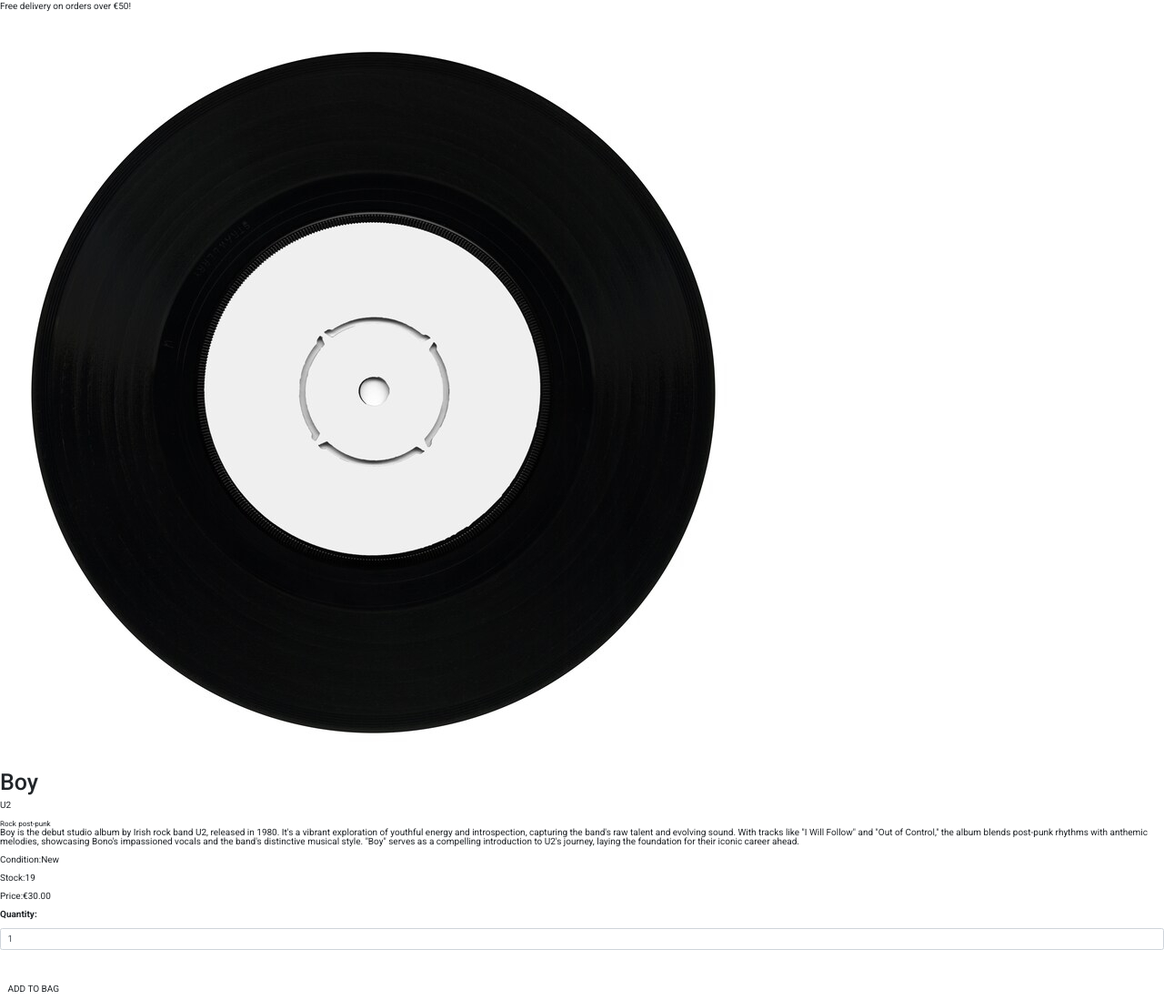
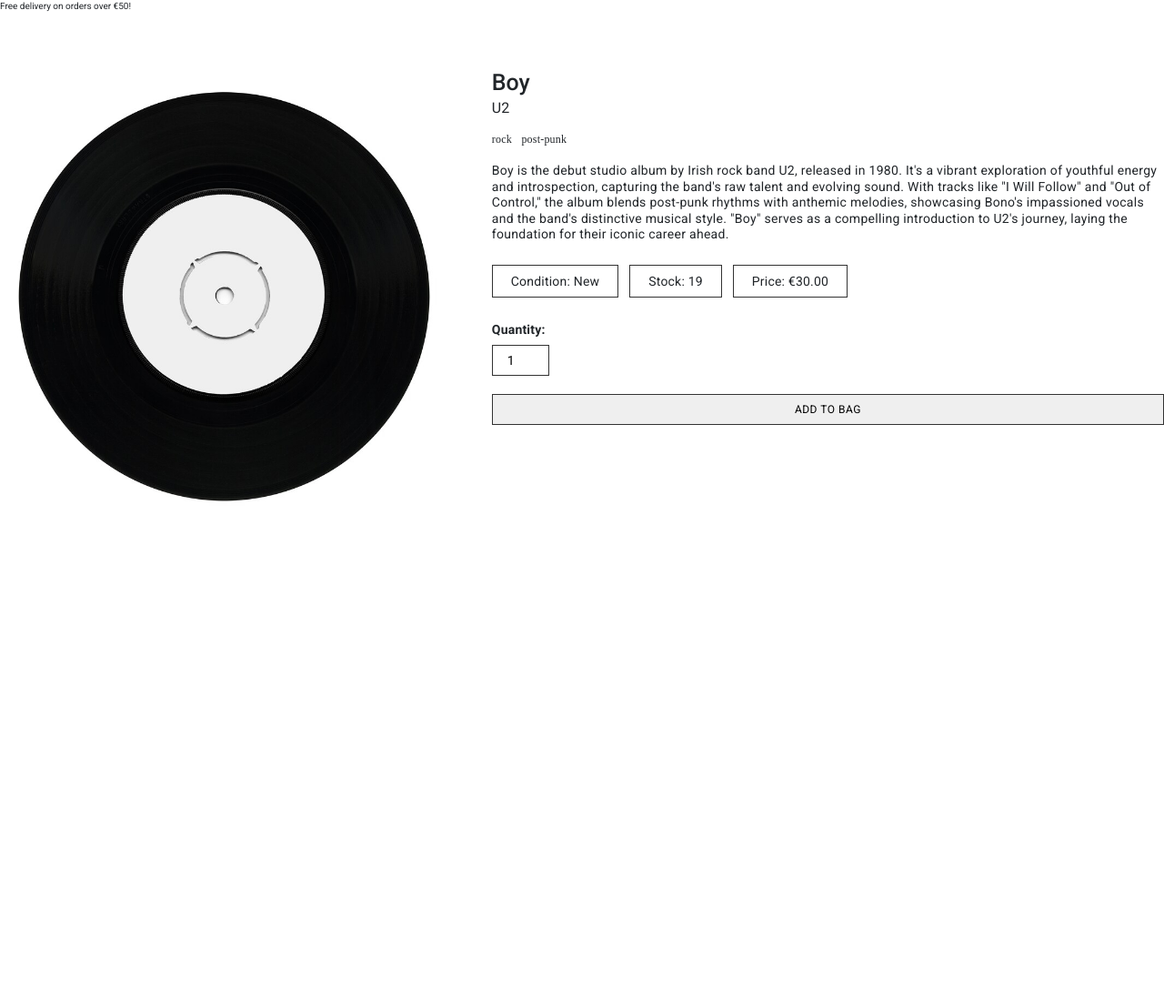
Before and after one commit to AndrewHyland757/Vinyl-Hog-, a Django app: page /products/product/1 in a window 1280 px wide. Shown: the part 35-1134 px from the top of the page at 91% size. After the commit the page ends 586 px from the top, so only its background shows below. Run offline with Django 3.2, Linux system fonts and the light colour scheme; data comes from the database, SQL or seed files in the repository; both versions use the stored data as it was after the commit; some libraries are stand-ins or nearby versions.

Commit message:
Add product.html css styling

```diff
--- a/products/templates/products/product.html
+++ b/products/templates/products/product.html
@@ -18,24 +18,27 @@
     </div>
 
     <div class="details-container">
-        <h1> {{ product.title }}</h1>
-        <p> {{ product.artist }}</p>
+        <h1 class="product-title"> {{ product.title }}</h1>
+        <p class="product-artist"> {{ product.artist }}</p>
         {% for genre in product.genres.all %}
-            <span class="tag tag--pill tag--main">
-                <small>{{genre}}</small>
+            <span>
+                <p class="genre-tag">{{genre}}</p>
             </span>
         {% endfor %}
-        <p> {{ product.description }}</p>
-        <p> Condition:{{ product.condition }}</p>
-        <p> Stock:{{ product.stock }}</p>
-        <p> Price:€{{ product.price }}</p>
+        <p class="product-description"> {{ product.description }}</p>
+
+        <div class="info-box">
+        <p class="product-condition"> Condition: {{ product.condition }}</p>
+        <p class="product-stock"> Stock: {{ product.stock }}</p>
+        <p class="product-price"> Price: €{{ product.price }}</p>
+        </div>
 
         <form class="form" action="{% url 'add-basket' product.id %}" method="POST">
             {% csrf_token %}
-            <p class="mt-3"><strong>Quantity:</strong></p>
+            <p class="quantity"><strong>Quantity:</strong></p>
 
-            <input class="form-control qty_input" type="number" name="quantity" value="1" min="1" max="99" >
-            <input type="submit" class="btn btn-black rounded-0 text-uppercase mt-5" value="Add to Bag">
+            <input class=" qty-input" type="number" name="quantity" value="1" min="1" max="99" >
+            <input type="submit" class="btn-add" value="Add to Bag">
             <input type="hidden" name="redirect_url" value="{{ request.path }}">
 
         </form>
--- a/static/styles/product.css
+++ b/static/styles/product.css
@@ -1,14 +1,134 @@
 .product-container {
-    display:grid:
-    grid-
+    max-width: 1400px;
+    margin: 0 auto;
+    display:grid;
+    grid-template-columns: 1fr 1.5fr;
+    gap: 4.8rem;
+    margin-top: 6.4rem;
+
 
 
 }
 
+
 .img-container {
+    background-color: pink;
+}
+
+.img-container img {
+    width: 100%;
 
 }
 
 .details-container {
+    background-color: ;
 
 }
+
+.product-title {
+    margin-bottom: .5rem;
+
+}
+
+.product-artist {
+    font-size: 1.6rem;
+    letter-spacing: .02rem;
+    margin-bottom: 2rem;
+
+}
+
+.genre-tag {
+    display: inline-block;
+    width:fit-content;
+    font-size: 1.2rem;
+    letter-spacing: .02rem;
+    text-transform: lowercase;
+    font-family: 'Times New Roman', Times, serif;
+    /*
+    border: .1rem solid #333;
+
+    padding: .25rem .5rem;
+    */
+    margin-right: .8rem;
+    margin-bottom: 2rem;
+
+}
+
+.product-description {
+    font-size: 1.4rem;
+    line-height: 1.25;
+    letter-spacing: .03rem;
+    margin-bottom: 2.4rem;
+
+}
+
+.info-box {
+    display: flex;
+    gap: 1.2rem;
+    margin-bottom: 1.8rem;
+}
+.product-condition {
+
+    width:fit-content;
+    font-size: 1.4rem;
+    letter-spacing: .02rem;
+    padding: 1rem 2rem;
+    border-radius: 0;
+    border: .1rem solid #333;
+
+}
+
+.product-stock {
+
+    width: fit-content;
+    font-size: 1.4rem;
+    letter-spacing: .02rem;
+    padding: 1rem 2rem;
+    border-radius: 0;
+    border: .1rem solid #333;
+
+}
+
+.product-price {
+    width:;
+
+    font-size: 1.4rem;
+    letter-spacing: .02rem;
+    padding: 1rem 2rem;
+    border-radius: 0;
+    border: .1rem solid #333;
+
+}
+
+.quantity {
+    font-size: 1.4rem;
+    letter-spacing: .02rem;
+
+}
+
+.qty-input {
+    width:fit-content;
+    font-size: 1.4rem;
+    padding: .8rem .2rem  .8rem 1.6rem;
+    border-radius: 0;
+    border: .1rem solid #333;
+    margin-bottom: 2rem;
+}
+
+
+.qty-input:focus {
+    outline: none;
+    border-color: orange;
+}
+
+
+.btn-add {
+    display: block;
+    width: 100%;
+    text-transform: uppercase;
+    letter-spacing: .05rem;
+    font-size: 1.2rem;
+    padding: 1rem 2rem;
+    border-radius: 0;
+    border: .1rem solid #333;
+}
```
Also changed, not shown: db.sqlite3.
